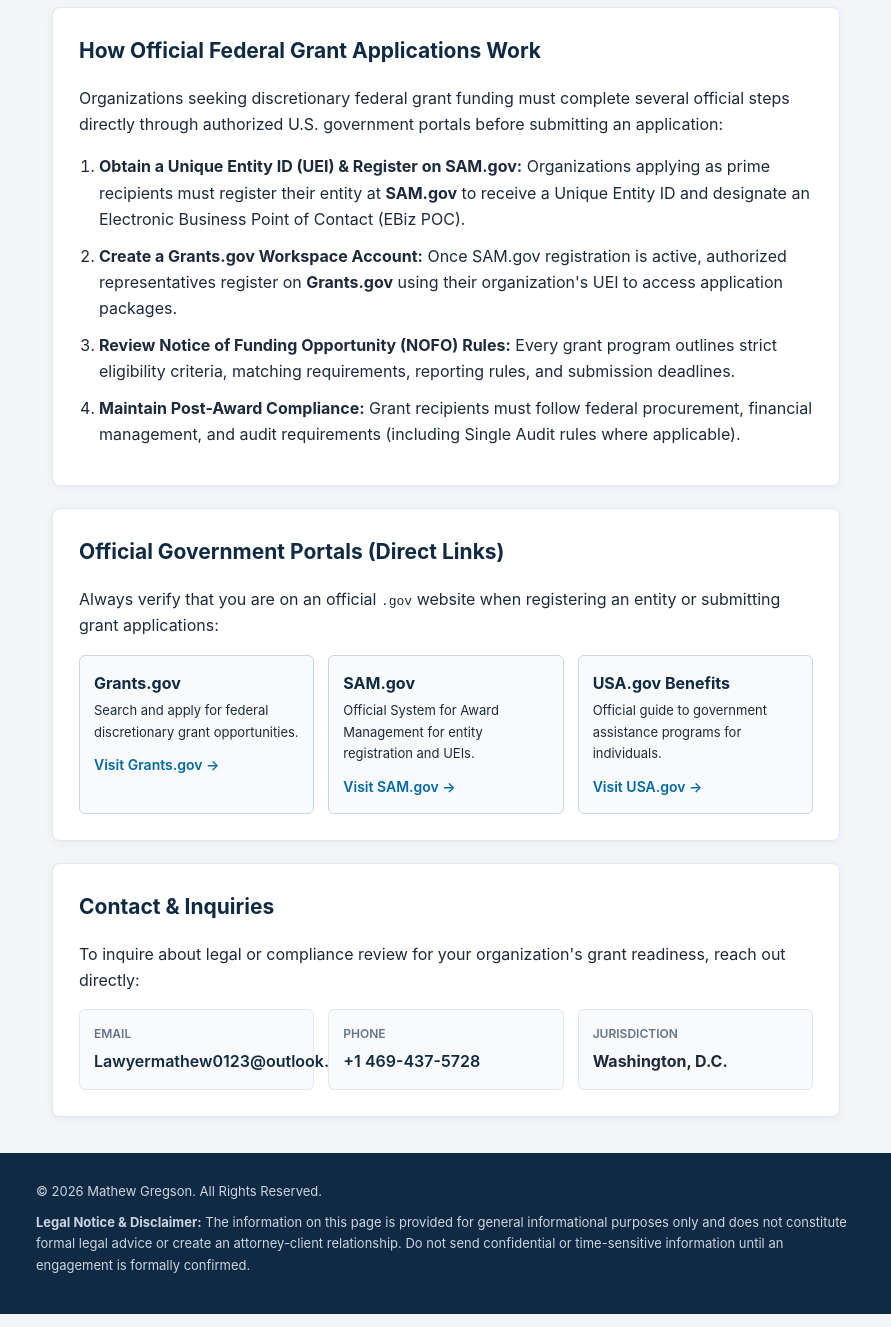
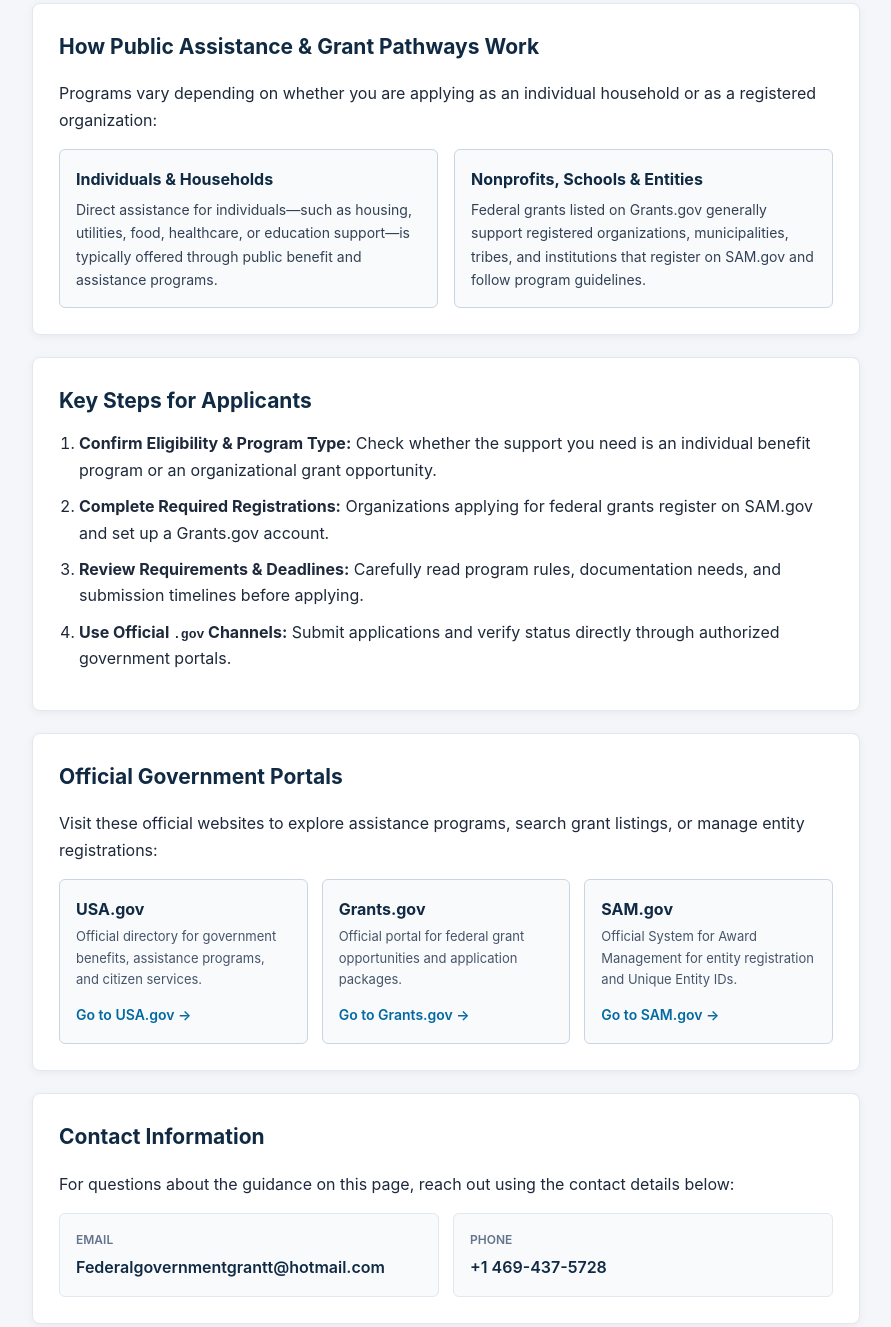
Before and after one commit to MATHEWGREGSON/federal-government-grant, a plain HTML site: page index.html in a window 1280 px wide. Shown: the part 545-1872 px from the top of the page, without its empty margins (194-1085 px from the left). Drawn offline with Linux system fonts and the light colour scheme.

Commit message:
Refactor HTML structure and update content
Updated the title and various class names for clarity. Changed styles for consistency and improved layout. Revised content for better guidance on public grants and assistance.

```diff
--- a/index.html
+++ b/index.html
@@ -3,7 +3,7 @@
 <head>
   <meta charset="UTF-8" />
   <meta name="viewport" content="width=device-width, initial-scale=1.0" />
-  <title>Public &amp; Institutional Grant Guidance | Law Office of Mathew Gregson</title>
+  <title>Public Grant &amp; Assistance Guidance | Independent Resource</title>
   <style>
     * {
       box-sizing: border-box;
@@ -12,31 +12,30 @@
       font-family: -apple-system, BlinkMacSystemFont, "Segoe UI", Roboto, Arial, sans-serif;
       margin: 0;
       padding: 0;
-      background-color: #f3f5f8;
+      background-color: #f4f6f9;
       color: #1e293b;
       line-height: 1.65;
     }
-    .top-banner {
+    .top-notice {
       background-color: #0f172a;
-      color: #e2e8f0;
+      color: #f8fafc;
       font-size: 13px;
       text-align: center;
       padding: 10px 16px;
-      border-bottom: 1px solid #334155;
     }
     header {
       background: linear-gradient(135deg, #102a43 0%, #243b53 100%);
       color: #ffffff;
-      padding: 44px 20px;
+      padding: 46px 20px;
       text-align: center;
     }
-    header .badge {
+    .tag {
       display: inline-block;
       background-color: rgba(255, 255, 255, 0.14);
       color: #f0f4f8;
       font-size: 12px;
       font-weight: 600;
-      letter-spacing: 0.06em;
+      letter-spacing: 0.05em;
       text-transform: uppercase;
       padding: 6px 14px;
       border-radius: 999px;
@@ -44,8 +43,8 @@
     }
     header h1 {
       margin: 0 auto 12px;
-      max-width: 720px;
-      font-size: 30px;
+      max-width: 740px;
+      font-size: 31px;
       line-height: 1.25;
     }
     header p {
@@ -54,20 +53,44 @@
       color: #d9e2ec;
       font-size: 16px;
     }
-    .cta-btn {
-      display: inline-block;
+    .btn-group {
+      display: flex;
+      gap: 12px;
+      justify-content: center;
+      flex-wrap: wrap;
+    }
+    .btn-primary {
       background-color: #d97706;
       color: #ffffff;
       text-decoration: none;
       font-weight: 600;
-      padding: 12px 24px;
+      padding: 12px 22px;
+      border-radius: 6px;
+      font-size: 15px;
+    }
+    .btn-secondary {
+      background-color: transparent;
+      color: #ffffff;
+      border: 1px solid rgba(255, 255, 255, 0.45);
+      text-decoration: none;
+      font-weight: 600;
+      padding: 12px 22px;
       border-radius: 6px;
       font-size: 15px;
     }
     main {
-      max-width: 820px;
+      max-width: 860px;
       margin: 28px auto;
       padding: 0 16px;
+    }
+    .alert-box {
+      background-color: #fffbeb;
+      border-left: 4px solid #d97706;
+      padding: 16px 18px;
+      border-radius: 6px;
+      margin-bottom: 22px;
+      font-size: 14px;
+      color: #78350f;
     }
     .card {
       background: #ffffff;
@@ -77,46 +100,65 @@
       box-shadow: 0 2px 10px rgba(15, 23, 42, 0.05);
       border: 1px solid #e2e8f0;
     }
-    .notice-box {
-      background-color: #fffbeb;
-      border-left: 4px solid #d97706;
-      padding: 16px 18px;
-      border-radius: 6px;
-      margin-bottom: 22px;
-      font-size: 14px;
-      color: #78350f;
-    }
     h2 {
       color: #102a43;
       font-size: 21px;
       margin-top: 0;
       margin-bottom: 12px;
     }
-    .step-list {
+    .grid-2 {
+      display: grid;
+      grid-template-columns: repeat(auto-fit, minmax(250px, 1fr));
+      gap: 16px;
+      margin-top: 14px;
+    }
+    .info-box {
+      background-color: #f8fafc;
+      border: 1px solid #cbd5e1;
+      border-radius: 6px;
+      padding: 16px;
+    }
+    .info-box h3 {
+      margin: 0 0 6px;
+      font-size: 16px;
+      color: #102a43;
+    }
+    .info-box p {
+      margin: 0;
+      font-size: 14px;
+      color: #334155;
+    }
+    .steps {
       padding-left: 20px;
       margin: 12px 0;
     }
-    .step-list li {
+    .steps li {
       margin-bottom: 10px;
     }
-    .resource-links {
+    .portal-links {
       display: grid;
-      grid-template-columns: repeat(auto-fit, minmax(230px, 1fr));
+      grid-template-columns: repeat(auto-fit, minmax(240px, 1fr));
       gap: 14px;
-      margin-top: 16px;
+      margin-top: 14px;
     }
-    .resource-item {
+    .portal-card {
       border: 1px solid #cbd5e1;
       border-radius: 6px;
-      padding: 14px;
+      padding: 16px;
       background-color: #f8fafc;
     }
-    .resource-item strong {
+    .portal-card strong {
       display: block;
       color: #102a43;
+      font-size: 16px;
       margin-bottom: 4px;
     }
-    .resource-item a {
+    .portal-card p {
+      font-size: 13px;
+      margin: 4px 0 10px;
+      color: #475569;
+    }
+    .portal-card a {
       color: #0369a1;
       font-size: 14px;
       font-weight: 600;
@@ -124,17 +166,17 @@
     }
     .contact-grid {
       display: grid;
-      grid-template-columns: repeat(auto-fit, minmax(220px, 1fr));
+      grid-template-columns: repeat(auto-fit, minmax(240px, 1fr));
       gap: 14px;
       margin-top: 14px;
     }
-    .contact-box {
+    .contact-item {
       background-color: #f8fafc;
       border: 1px solid #e2e8f0;
       border-radius: 6px;
-      padding: 14px;
+      padding: 16px;
     }
-    .contact-box span {
+    .contact-item span {
       display: block;
       font-size: 12px;
       text-transform: uppercase;
@@ -142,10 +184,11 @@
       font-weight: 600;
       margin-bottom: 4px;
     }
-    .contact-box a {
+    .contact-item a {
       color: #102a43;
       font-weight: 600;
       text-decoration: none;
+      word-break: break-word;
     }
     footer {
       background-color: #102a43;
@@ -155,7 +198,7 @@
       margin-top: 36px;
     }
     .footer-inner {
-      max-width: 820px;
+      max-width: 860px;
       margin: 0 auto;
     }
     footer p {
@@ -165,70 +208,83 @@
 </head>
 <body>
 
-  <div class="top-banner">
-    Independent Legal &amp; Compliance Resource &mdash; Not Affiliated with Any U.S. Government Agency
+  <div class="top-notice">
+    Independent Citizen Guidance Resource &mdash; Not an Official U.S. Government Website
   </div>
 
   <header>
-    <div class="badge">Private Advisory &amp; Educational Guide</div>
-    <h1>Public &amp; Institutional Grant Readiness Guidance</h1>
-    <p>Helping nonprofits, educational institutions, and organizations understand eligibility requirements, registration workflows, and compliance obligations for public funding opportunities.</p>
-    <a href="#contact" class="cta-btn">Schedule an Inquiry</a>
+    <div class="tag">Independent Assistance &amp; Guidance</div>
+    <h1>Clear Guidance for Citizens Navigating Public Grants &amp; Assistance</h1>
+    <p>Helpful overview of eligibility pathways, official portals, and key steps for individuals, families, and community organizations.</p>
+    <div class="btn-group">
+      <a href="#official-portals" class="btn-primary">Official Portals</a>
+      <a href="#contact" class="btn-secondary">Contact Support</a>
+    </div>
   </header>
 
   <main>
-    <div class="notice-box">
-      <strong>Important Notice:</strong> This website is operated privately by the Law Office of Mathew Gregson as an independent informational and consulting resource. It is <strong>not</strong> an official U.S. government website, does not award grants, and is not affiliated with Grants.gov, SAM.gov, or any federal agency. Official federal grant applications and entity registrations are always free on official <code>.gov</code> portals.
+    <div class="alert-box">
+      <strong>Important Notice:</strong> This site is an independent informational resource and is <strong>not</strong> affiliated with the U.S. government, Grants.gov, SAM.gov, or any federal agency. Official government applications and benefit lookups are handled directly through <code>.gov</code> websites.
     </div>
 
     <section class="card">
-      <h2>How Official Federal Grant Applications Work</h2>
-      <p>Organizations seeking discretionary federal grant funding must complete several official steps directly through authorized U.S. government portals before submitting an application:</p>
-      <ol class="step-list">
-        <li><strong>Obtain a Unique Entity ID (UEI) &amp; Register on SAM.gov:</strong> Organizations applying as prime recipients must register their entity at <strong>SAM.gov</strong> to receive a Unique Entity ID and designate an Electronic Business Point of Contact (EBiz POC).</li>
-        <li><strong>Create a Grants.gov Workspace Account:</strong> Once SAM.gov registration is active, authorized representatives register on <strong>Grants.gov</strong> using their organization's UEI to access application packages.</li>
-        <li><strong>Review Notice of Funding Opportunity (NOFO) Rules:</strong> Every grant program outlines strict eligibility criteria, matching requirements, reporting rules, and submission deadlines.</li>
-        <li><strong>Maintain Post-Award Compliance:</strong> Grant recipients must follow federal procurement, financial management, and audit requirements (including Single Audit rules where applicable).</li>
+      <h2>How Public Assistance &amp; Grant Pathways Work</h2>
+      <p>Programs vary depending on whether you are applying as an individual household or as a registered organization:</p>
+      <div class="grid-2">
+        <div class="info-box">
+          <h3>Individuals &amp; Households</h3>
+          <p>Direct assistance for individuals—such as housing, utilities, food, healthcare, or education support—is typically offered through public benefit and assistance programs.</p>
+        </div>
+        <div class="info-box">
+          <h3>Nonprofits, Schools &amp; Entities</h3>
+          <p>Federal grants listed on Grants.gov generally support registered organizations, municipalities, tribes, and institutions that register on SAM.gov and follow program guidelines.</p>
+        </div>
+      </div>
+    </section>
+
+    <section class="card">
+      <h2>Key Steps for Applicants</h2>
+      <ol class="steps">
+        <li><strong>Confirm Eligibility &amp; Program Type:</strong> Check whether the support you need is an individual benefit program or an organizational grant opportunity.</li>
+        <li><strong>Complete Required Registrations:</strong> Organizations applying for federal grants register on SAM.gov and set up a Grants.gov account.</li>
+        <li><strong>Review Requirements &amp; Deadlines:</strong> Carefully read program rules, documentation needs, and submission timelines before applying.</li>
+        <li><strong>Use Official <code>.gov</code> Channels:</strong> Submit applications and verify status directly through authorized government portals.</li>
       </ol>
     </section>
 
-    <section class="card">
-      <h2>Official Government Portals (Direct Links)</h2>
-      <p>Always verify that you are on an official <code>.gov</code> website when registering an entity or submitting grant applications:</p>
-      <div class="resource-links">
-        <div class="resource-item">
+    <section class="card" id="official-portals">
+      <h2>Official Government Portals</h2>
+      <p>Visit these official websites to explore assistance programs, search grant listings, or manage entity registrations:</p>
+      <div class="portal-links">
+        <div class="portal-card">
+          <strong>USA.gov</strong>
+          <p>Official directory for government benefits, assistance programs, and citizen services.</p>
+          <a href="https://www.usa.gov/benefits" target="_blank" rel="noopener noreferrer">Go to USA.gov &rarr;</a>
+        </div>
+        <div class="portal-card">
           <strong>Grants.gov</strong>
-          <p style="font-size: 13px; margin: 4px 0 8px;">Search and apply for federal discretionary grant opportunities.</p>
-          <a href="https://www.grants.gov" target="_blank" rel="noopener noreferrer">Visit Grants.gov &rarr;</a>
+          <p>Official portal for federal grant opportunities and application packages.</p>
+          <a href="https://www.grants.gov" target="_blank" rel="noopener noreferrer">Go to Grants.gov &rarr;</a>
         </div>
-        <div class="resource-item">
+        <div class="portal-card">
           <strong>SAM.gov</strong>
-          <p style="font-size: 13px; margin: 4px 0 8px;">Official System for Award Management for entity registration and UEIs.</p>
-          <a href="https://sam.gov" target="_blank" rel="noopener noreferrer">Visit SAM.gov &rarr;</a>
-        </div>
-        <div class="resource-item">
-          <strong>USA.gov Benefits</strong>
-          <p style="font-size: 13px; margin: 4px 0 8px;">Official guide to government assistance programs for individuals.</p>
-          <a href="https://www.usa.gov/benefits" target="_blank" rel="noopener noreferrer">Visit USA.gov &rarr;</a>
+          <p>Official System for Award Management for entity registration and Unique Entity IDs.</p>
+          <a href="https://sam.gov" target="_blank" rel="noopener noreferrer">Go to SAM.gov &rarr;</a>
         </div>
       </div>
     </section>
 
     <section class="card" id="contact">
-      <h2>Contact &amp; Inquiries</h2>
-      <p>To inquire about legal or compliance review for your organization's grant readiness, reach out directly:</p>
+      <h2>Contact Information</h2>
+      <p>For questions about the guidance on this page, reach out using the contact details below:</p>
       <div class="contact-grid">
-        <div class="contact-box">
+        <div class="contact-item">
           <span>Email</span>
-          <a href="mailto:Lawyermathew0123@outlook.com">Lawyermathew0123@outlook.com</a>
+          <a href="mailto:Federalgovernmentgrantt@hotmail.com">Federalgovernmentgrantt@hotmail.com</a>
         </div>
-        <div class="contact-box">
+        <div class="contact-item">
           <span>Phone</span>
           <a href="tel:+14694375728">+1 469-437-5728</a>
-        </div>
-        <div class="contact-box">
-          <span>Jurisdiction</span>
-          <strong>Washington, D.C.</strong>
         </div>
       </div>
     </section>
@@ -237,7 +293,7 @@
   <footer>
     <div class="footer-inner">
       <p>&copy; 2026 Mathew Gregson. All Rights Reserved.</p>
-      <p><strong>Legal Notice &amp; Disclaimer:</strong> The information on this page is provided for general informational purposes only and does not constitute formal legal advice or create an attorney-client relationship. Do not send confidential or time-sensitive information until an engagement is formally confirmed.</p>
+      <p><strong>Disclaimer:</strong> This website is provided for general informational purposes only and is not an official government portal. Nothing on this site guarantees funding, eligibility, or legal representation.</p>
     </div>
   </footer>
 
```
